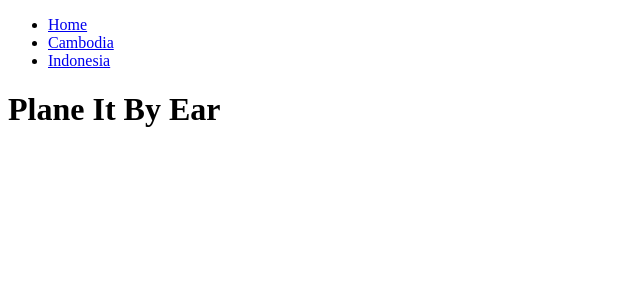
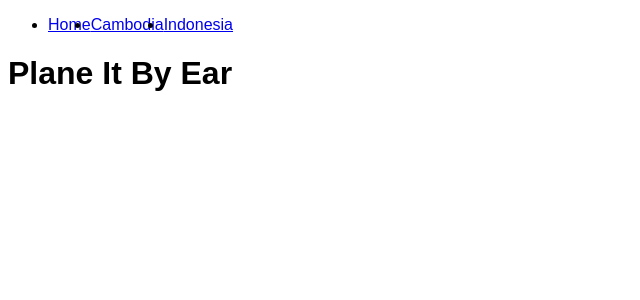
Before and after one commit to beths-travel-blog/next-travelblog, a Next.js app: page /home in a window 1280 px wide. Shown: the top 300 px of the page, without its empty margins (0-640 px from the left). Built offline with nearby package versions, Linux system fonts and the light colour scheme.

Commit message:
feat: restructure nav

```diff
--- a/next.config.js
+++ b/next.config.js
@@ -1,6 +1,10 @@
 /** @type {import('next').NextConfig} */
 const nextConfig = {
   reactStrictMode: true,
+    compiler: {
+    // ssr and displayName are configured by default
+    styledComponents: true,
+  },
 }
 
-module.exports = nextConfig
+module.exports = nextConfig;
--- a/package.json
+++ b/package.json
@@ -9,9 +9,12 @@
     "lint": "next lint"
   },
   "dependencies": {
+    "@types/styled-components": "^5.1.25",
     "next": "12.2.0",
     "react": "18.2.0",
-    "react-dom": "18.2.0"
+    "react-dom": "18.2.0",
+    "react-is": "^18.2.0",
+    "styled-components": "^5.3.5"
   },
   "devDependencies": {
     "@types/node": "18.0.1",
--- /dev/null
+++ b/pages/_app.tsx
@@ -0,0 +1,16 @@
+// can edit this to share state between pages
+import type { AppProps } from "next/app";
+
+import React from "react";
+import GlobalStyle from "../src/styles/global";
+
+const MyApp = ({ Component, pageProps }: AppProps) => {
+  return (
+    <>
+      <GlobalStyle />
+      <Component {...pageProps} />
+    </>
+  );
+};
+
+export default MyApp;
--- a/pages/home.tsx
+++ b/pages/home.tsx
@@ -1,6 +1,6 @@
 import React from "react";
 
-import NavBar from "../components/NavBar";
+import NavBar from "../src/components/NavBar";
 
 export const HomePage = () => {
   return (
--- a/components/NavBar.tsx
+++ b/src/components/NavBar.tsx
@@ -1,11 +1,21 @@
 import React from "react";
+import styled from "styled-components";
 
-import posts from "../article-content/mock-posts.json";
+import posts from "../../src/article-content/mock-posts.json";
+
+const StyledNav = styled.nav`
+  width: 100%;
+`;
+
+const StyledUl = styled.ul`
+  display: flex;
+  text-align: center;
+`;
 
 const NavBar = () => {
   return (
-    <nav>
-      <ul>
+    <StyledNav>
+      <StyledUl>
         <li>
           <a href="/home"> Home </a>
         </li>
@@ -17,8 +27,8 @@ const NavBar = () => {
             </li>
           );
         })}
-      </ul>
-    </nav>
+      </StyledUl>
+    </StyledNav>
   );
 };
 
--- /dev/null
+++ b/src/styles/global.tsx
@@ -0,0 +1,9 @@
+import { createGlobalStyle } from "styled-components";
+
+const GlobalStyle = createGlobalStyle`
+    * {
+        font-family: 'Montserrat', sans-serif;
+    }
+ `;
+
+export default GlobalStyle;
```
Also changed, not shown: pages/App.tsx (deleted, +0 -8 lines), pages/blog/[slug].tsx (+4 -3 lines), src/components/FeaturedImages.tsx (added, +11 -0 lines), src/article-content/mock-posts.json (renamed from article-content/mock-posts.json), 1 other file (tests, documents, lock files or other folders).
